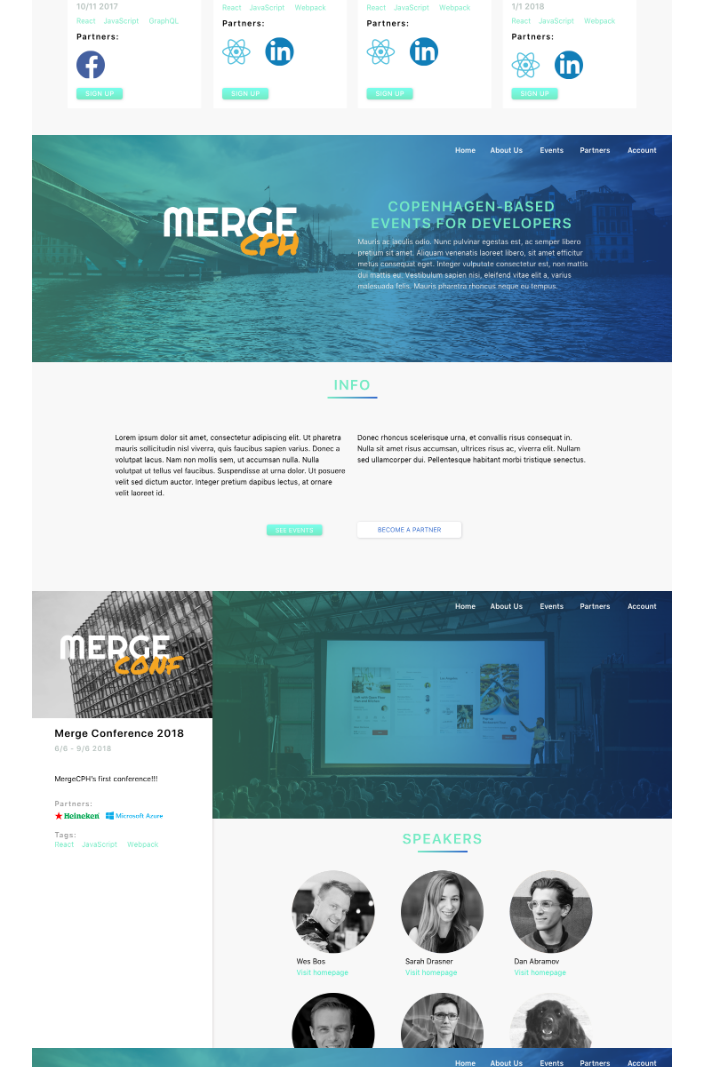
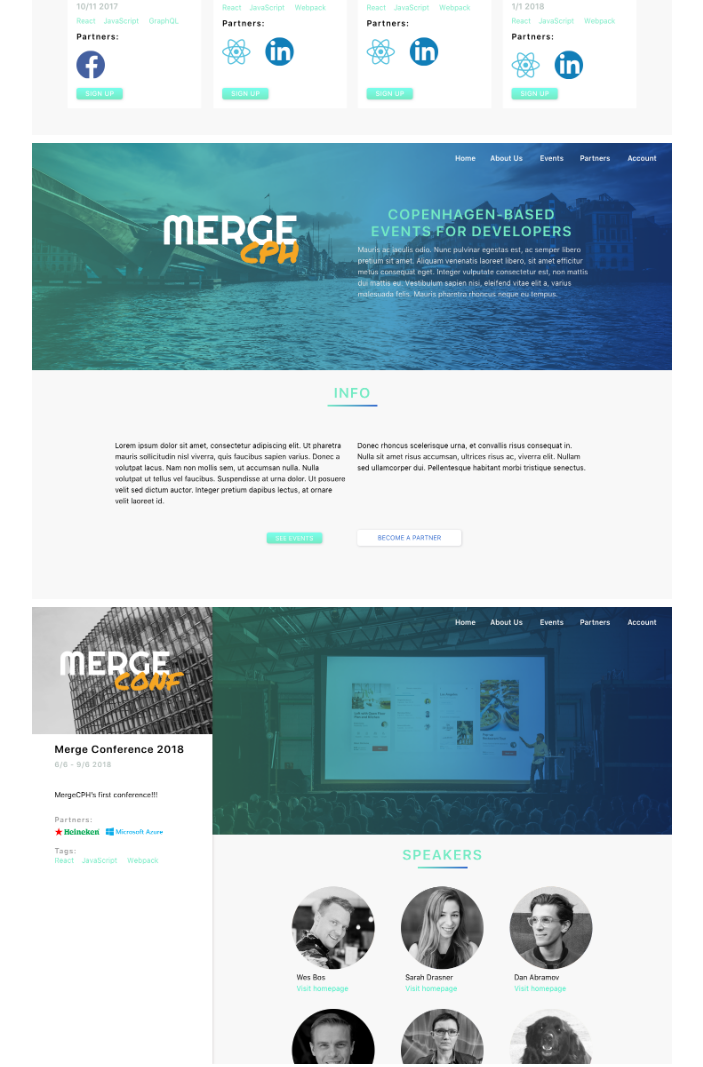
Before and after one commit to sebvilhelm/internship-application, a Gatsby site: page /merge-showcase in a window 1280 px wide. Shown: the part 604-1671 px from the top of the page, without its empty margins (288-991 px from the left). Built offline with nearby package versions, Linux system fonts and the light colour scheme; Gatsby itself is replaced by a stand-in of ours.

Commit message:
sort images

```diff
--- a/src/pages/merge-showcase.js
+++ b/src/pages/merge-showcase.js
@@ -11,6 +11,10 @@
   padding: 1rem 2rem 4rem;
 `;
 
+const StyledImg = styled(Img)`
+  margin-bottom: 0.5rem;
+`;
+
 const MergeShowcase = ({ data }) => {
   const { allFile: { edges } } = data;
   return (
@@ -21,7 +25,7 @@
           As an exam project, I designed a platform for conferences called Merge CPH. The mockups below were made in
           Sketch.
         </TextIntro>
-        {edges.map(({ node: { name, childImageSharp: { sizes } } }) => <Img key={name} sizes={sizes} />)}
+        {edges.map(({ node: { name, childImageSharp: { sizes } } }) => <StyledImg key={name} sizes={sizes} />)}
       </Container>
     </section>
   );
@@ -30,7 +34,7 @@
 // eslint-disable-next-line
 export const query = graphql`
   query MergeGalleryQuery {
-    allFile(filter: { relativeDirectory: { eq: "merge" } }) {
+    allFile(filter: { relativeDirectory: { eq: "merge" } }, sort: { fields: [name] }) {
       edges {
         node {
           name
```
